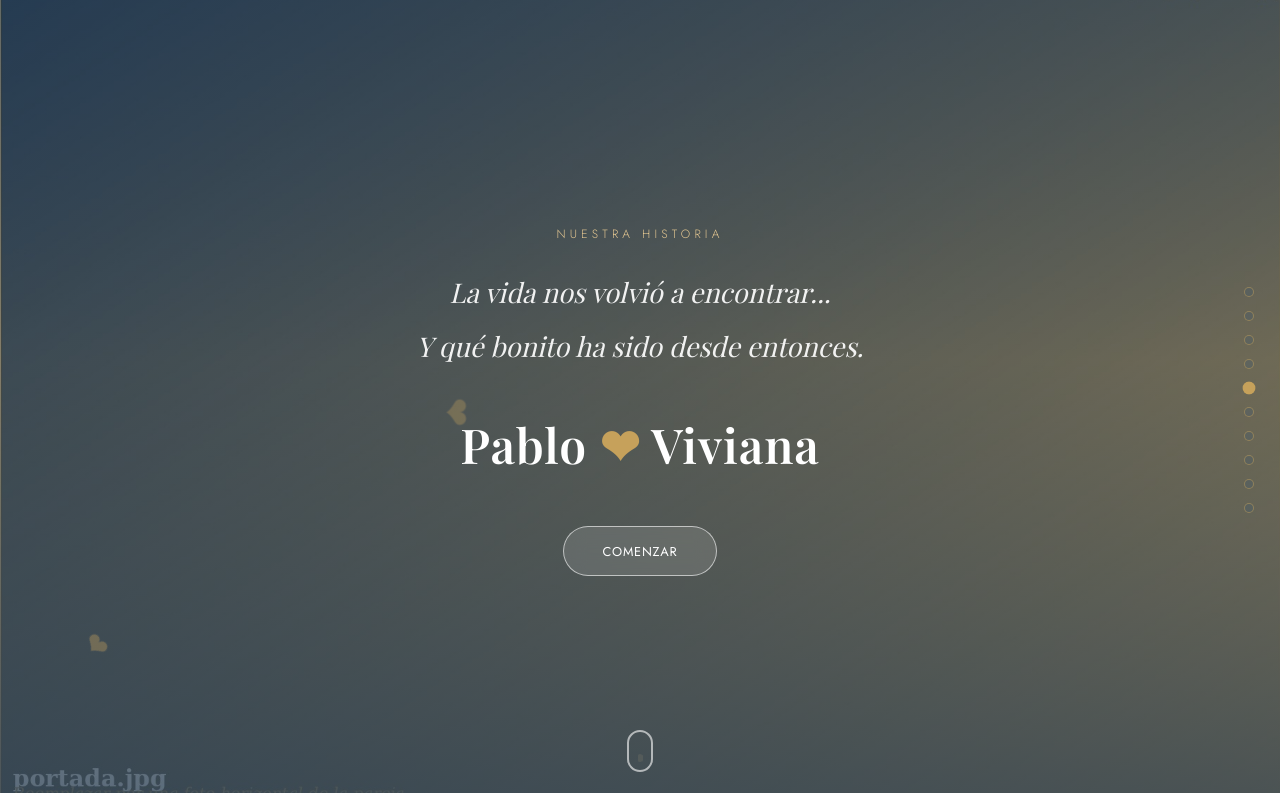
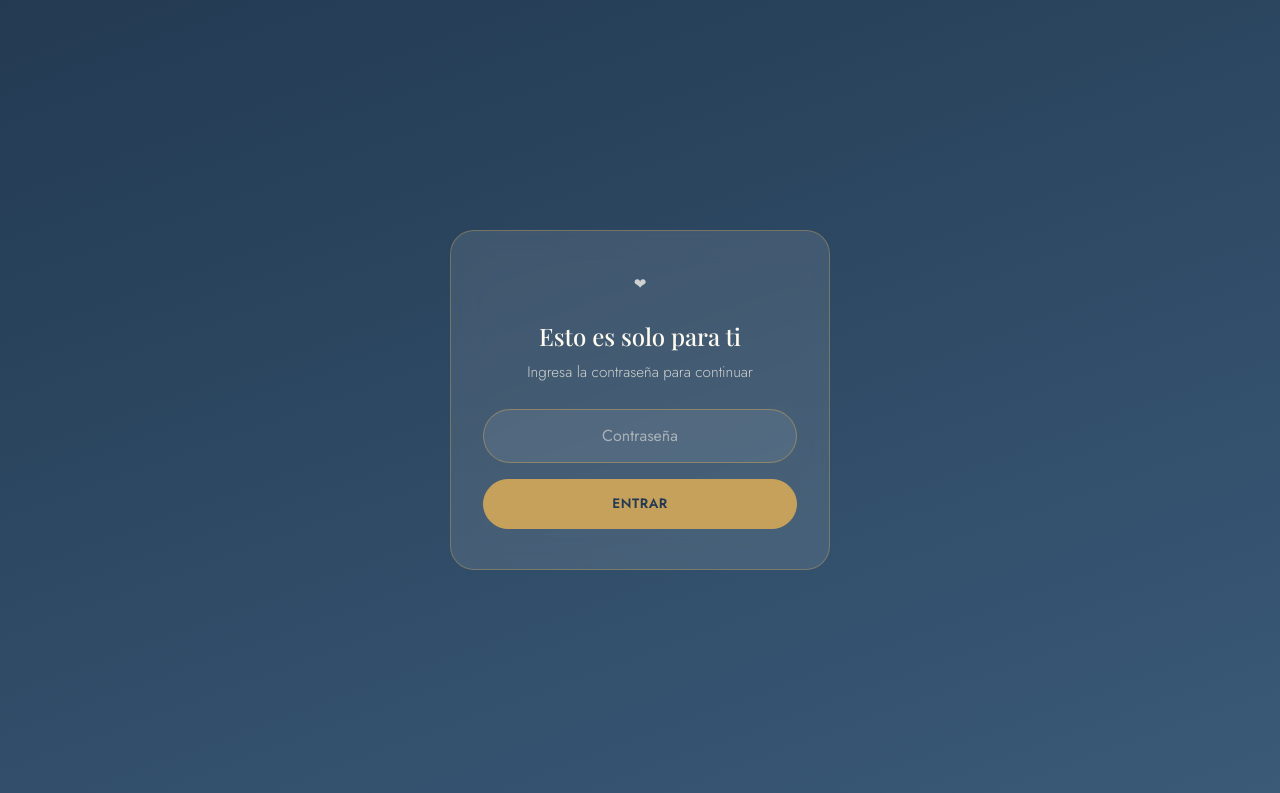
Before and after one commit to vicamaos18/PabloVivi, a plain HTML site: page index.html in a window 1280 px wide. Shown: the top 793 px of the page. Drawn offline with nearby package versions, Linux system fonts and the light colour scheme; a web font is replaced by a local one.

Commit message:
Ajustes finales

```diff
--- a/css/style.css
+++ b/css/style.css
@@ -1,14 +1,3 @@
-/* ==========================================================================
-   VIVIANA & [NOMBRE] — NUESTRA HISTORIA
-   Hoja de estilos principal.
-
-   PALETA DE COLORES (editar aquí si quieres cambiar el look completo):
-   - Blanco:        #FFFFFF
-   - Marfil:        #FFFAF0
-   - Beige arena:   #E6D6B8
-   - Dorado suave:  #C6A15B
-   - Azul atardecer:#3A5A78
-   ========================================================================== */
 
 :root {
   --color-white: #ffffff;
@@ -852,3 +841,114 @@ img {
     height: 170px;
   }
 }
+
+
+/* ==========================================================================
+   Pantalla de contraseña
+   ========================================================================== */
+#password-gate {
+  position: fixed;
+  inset: 0;
+  z-index: 9999;
+  display: flex;
+  align-items: center;
+  justify-content: center;
+  padding: 1.5rem;
+  background: linear-gradient(160deg, var(--color-sunset-blue-dark) 0%, var(--color-sunset-blue) 100%);
+  transition: opacity 0.6s ease, visibility 0.6s ease;
+}
+
+#password-gate.hidden {
+  opacity: 0;
+  visibility: hidden;
+  pointer-events: none;
+}
+
+body.gate-locked {
+  overflow: hidden;
+}
+
+.password-card {
+  max-width: 380px;
+  width: 100%;
+  text-align: center;
+  background: rgba(255, 250, 240, 0.1);
+  border: 1px solid rgba(198, 161, 91, 0.4);
+  border-radius: var(--radius-lg);
+  backdrop-filter: blur(14px);
+  -webkit-backdrop-filter: blur(14px);
+  padding: 2.5rem 2rem;
+  color: var(--color-ivory);
+}
+
+.password-heart {
+  font-size: 2rem;
+  color: var(--color-gold);
+  margin-bottom: 0.5rem;
+}
+
+.password-card h2 {
+  font-family: var(--font-title);
+  font-size: 1.5rem;
+  margin-bottom: 0.5rem;
+}
+
+.password-card p {
+  color: rgba(255, 250, 240, 0.75);
+  margin-bottom: 1.5rem;
+  font-size: 0.95rem;
+}
+
+#password-form input {
+  width: 100%;
+  padding: 0.75rem 1rem;
+  border-radius: 50px;
+  border: 1px solid rgba(198, 161, 91, 0.5);
+  background: rgba(255, 255, 255, 0.08);
+  color: var(--color-ivory);
+  text-align: center;
+  font-family: var(--font-body);
+  font-size: 1rem;
+  margin-bottom: 1rem;
+  outline: none;
+}
+
+#password-form input::placeholder {
+  color: rgba(255, 250, 240, 0.5);
+}
+
+#password-form button {
+  width: 100%;
+  padding: 0.75rem 1rem;
+  border-radius: 50px;
+  border: 1px solid var(--color-gold);
+  background: var(--color-gold);
+  color: var(--color-sunset-blue-dark);
+  font-weight: 600;
+  letter-spacing: 0.04em;
+  text-transform: uppercase;
+  font-size: 0.85rem;
+  cursor: pointer;
+  transition: transform 0.3s ease;
+}
+
+#password-form button:hover {
+  transform: translateY(-2px);
+}
+
+#password-error {
+  color: #e8a3a3;
+  font-size: 0.85rem;
+  margin-top: 1rem;
+  margin-bottom: 0;
+}
+
+@keyframes shake {
+  0%, 100% { transform: translateX(0); }
+  25% { transform: translateX(-8px); }
+  75% { transform: translateX(8px); }
+}
+
+.password-card.shake {
+  animation: shake 0.4s ease;
+}
--- a/index.html
+++ b/index.html
@@ -6,10 +6,7 @@
 <title>P &amp; V — Nuestra historia</title>
 <meta name="description" content="Una historia de amor contada como debe ser: despacio, con calma y con todo el cariño del mundo.">
 
-<!-- ============================================================
-     FUENTES: Playfair Display (títulos elegantes) + Jost (cuerpo)
-     Puedes cambiarlas por otras de Google Fonts si lo prefieres.
-============================================================= -->
+
 <link rel="preconnect" href="https://fonts.googleapis.com">
 <link rel="preconnect" href="https://fonts.gstatic.com" crossorigin>
 <link href="https://fonts.googleapis.com/css2?family=Playfair+Display:ital,wght@0,400;0,500;0,600;0,700;1,400;1,500&family=Jost:wght@300;400;500;600&display=swap" rel="stylesheet">
@@ -23,13 +20,23 @@
 <!-- Estilos propios del proyecto -->
 <link rel="stylesheet" href="css/style.css">
 
-<!-- ============================================================
-     FAVICON: reemplaza este archivo por el que prefieras.
-     Ruta esperada: assets/images/favicon.png
-============================================================= -->
+
 <link rel="icon" type="image/jpeg" href="assets/images/portada.jpg">
 </head>
 <body>
+
+  <div id="password-gate">
+  <div class="password-card">
+    <p class="password-heart">❤</p>
+    <h2>Esto es solo para ti</h2>
+    <p>Ingresa la contraseña para continuar</p>
+    <form id="password-form" autocomplete="off">
+      <input type="password" id="password-input" placeholder="Contraseña" required>
+      <button type="submit">Entrar</button>
+      <p id="password-error" hidden>Contraseña incorrecta, inténtalo de nuevo.</p>
+    </form>
+  </div>
+</div>
 
 <!-- Corazones flotantes decorativos (generados por JS, ver script.js) -->
 <div id="floating-hearts" aria-hidden="true"></div>
@@ -54,16 +61,13 @@
 </nav>
 
 <!-- ============================================================
-     SECCIÓN 1 — PORTADA (HERO)
-     EDITAR: texto principal, foto de fondo
-     FOTO: assets/images/portada.jpg (reemplázala por una horizontal, 1920x1280 o similar)
+     SECCIÓN 1 — PORTADA
 ============================================================= -->
 <section id="seccion-1" class="hero-section" data-parallax-bg>
   <div class="hero-bg" style="background-image:url('assets/images/portada.jpg');"></div>
   <div class="hero-overlay"></div>
 
   <div class="hero-content container text-center" data-aos="fade-up" data-aos-duration="1200">
-    <!-- EDITAR TEXTO DE PORTADA AQUÍ -->
     <p class="hero-eyebrow">Nuestra historia</p>
     <p class="hero-line">La vida nos volvió a encontrar...</p>
     <p class="hero-line">Y qué bonito ha sido desde entonces.</p>
@@ -81,21 +85,19 @@
 </section>
 
 <!-- ============================================================
-     SECCIÓN 2 — TODO EMPEZÓ MUCHO ANTES
-     EDITAR: texto y foto
-     FOTO: assets/images/universidad.jpg
+     SECCIÓN 2
 ============================================================= -->
 <section id="seccion-2" class="story-section story-section-alt">
   <div class="container">
     <div class="row align-items-center g-5">
       <div class="col-lg-6" data-aos="fade-right" data-aos-duration="1000">
         <div class="photo-frame">
-          <img src="assets/images/primer_capitulo.jpeg" alt="Universidad, donde todo empezó" class="img-fluid" loading="lazy">
+          <img src="assets/images/primer_capitulo.jpeg" alt="" class="img-fluid" loading="lazy">
         </div>
       </div>
       <div class="col-lg-6" data-aos="fade-left" data-aos-duration="1000" data-aos-delay="150">
         <h2 class="section-title">Al principio...</h2>
-        <!-- EDITAR TEXTO AQUÍ -->
+
         <p class="section-text">
          Solo compartíamos algunos saludos y momentos de la vida universitaria, sin imaginar lo que el futuro tenía preparado para nosotros.
         </p>
@@ -105,7 +107,7 @@
         <p class="section-text section-text-emphasis">
           Sin saberlo, la vida ya estaba escribiendo las primeras líneas de nuestra historia.
         </p>
-        <!-- EDITAR TEXTO AQUÍ -->
+
         <p class="section-text">
           Son recuerdos hermosos que nunca olvidé y que siempre han ocupado un lugar especial en mi corazón.
          Aunque nuestras vidas siguieron por caminos distintos,  aquellos momentos nunca dejaron de acompañarme, como una llama encendida, esperando el momento de volver a encontrarnos.
@@ -123,31 +125,26 @@
 
 
 <!-- ============================================================
-     SECCIÓN 4 — LA FOTO QUE CAMBIÓ NUESTRA HISTORIA
-     INTERACCIÓN: la foto aparece borrosa; al hacer clic se revela
-     con una animación y aparece el mensaje "Todo comenzó aquí ❤️"
-     FOTO: assets/images/foto_mar.jpg
+     SECCIÓN 4
 ============================================================= -->
 <section id="seccion-4" class="story-section reveal-section">
   <div class="container text-center" data-aos="fade-up">
     <h2 class="section-title">Dos decisiones, una oportunidad...</h2>
 
-    <!-- Fecha destacada -->
     <div class="date-highlight mt-5" data-aos="fade-up" data-aos-delay="100">
       <span class="date-highlight-number">23</span>
       <span class="date-highlight-text">de abril de 2026</span>
     </div>
 
-    <!-- Imagen interactiva con blur -->
     <div class="reveal-photo-wrapper mx-auto mt-5" data-aos="zoom-in">
       <button type="button" class="reveal-photo-btn" id="reveal-photo-btn" aria-label="Haz clic para revelar la foto">
         <img src="assets/images/foto_mar.jpeg" alt="La foto del mar que cambió nuestra historia" class="reveal-photo" id="reveal-photo">
         <span class="reveal-hint">Todo comenzó aquí ❤️</span>
       </button>
       <br>
-      <!--<p class="reveal-message" id="reveal-message">Todo comenzó aquí <span class="heart">❤</span></p>-->
+
     </div>
-    <!-- EDITAR TEXTO AQUÍ -->
+
     <p class="section-text mx-auto" style="max-width:720px;">
       Después de cinco años apareció una oportunidad que no quería dejar pasar. Vi tu foto en el mar y decidí comentarla, con la esperanza de que pudiera convertirse en el inicio de una conversación. No sabía si responderías, si esto llegaría más lejos, pero quise arriesgarme.
     </p>
@@ -156,16 +153,16 @@
     </p>
   </div>
    <!--  ============================================================
-      SECCIÓN 5 — LA GUAJIRA, DONDE NOS ELEGIMOS
+      SECCIÓN 5
   ============================================================= -->
   <section id="seccion-5" class="story-section story-section-dark">
   <div class="container text-center" data-aos="fade-up">
-    <h2 class="section-title">Nuestras citas</h2>
-    <!-- EDITAR TEXTO AQUÍ -->
+    <h2 class="section-title">Algunas foticos</h2>
+
 
   </div>
 
-  <!-- Carrusel premium -->
+  <!-- Carrusel -->
   <div class="container mt-5" data-aos="zoom-in">
   <div id="guajiraCarouselVertical" class="carousel slide premium-carousel premium-carousel-vertical" data-bs-ride="carousel">
     <div class="carousel-indicators">
@@ -219,13 +216,11 @@
     </button>
   </div>
 </div>
-  <!-- SUBSECCIÓN — LAS CONVERSACIONES -->
+  <!-- SUBSECCIÓN -->
   <div class="container mt-5 pt-5">
     <p class="section-kicker text-center">Mensajitos lindos</p>
 
-    <!-- Galería tipo chat -->
     <div class="chat-gallery" data-aos="fade-up" data-aos-delay="100">
-      <!-- EDITAR/REEMPLAZAR CAPTURAS DE CHAT AQUÍ -->
       <div class="chat-bubble-img"><img src="assets/images/chat_01.jpeg" alt="Captura de conversación 1" loading="lazy"></div>
       <div class="chat-bubble-img"><img src="assets/images/chat_02.jpeg" alt="Captura de conversación 2" loading="lazy"></div>
       <div class="chat-bubble-img"><img src="assets/images/chat_03.jpeg" alt="Captura de conversación 3" loading="lazy"></div>
@@ -234,11 +229,6 @@
 
     <div class="row justify-content-center mt-5">
       <div class="col-lg-8 text-center" data-aos="fade-up">
-        <!-- EDITAR TEXTO AQUÍ -->
-        <p class="section-text">
-          Me encanta hablar contigo, cuando me cuentas tus experiencias y cuando hablas de lo que te apasiona. Me gusta cuando confías en mí, abres tu corazón y expresas tus sentimientos y emociones.
-           Tus mensajes me alegran la vida.🥰
-        </p>
         <p class="section-text section-text-emphasis">
            Te convertiste en mi mensaje favorito del día.
         </p>
@@ -248,12 +238,11 @@
 </section>
 
 <!-- ============================================================
-     SECCIÓN 5 — LA GUAJIRA, DONDE NOS ELEGIMOS
+     SECCIÓN 5
 ============================================================= -->
 <section id="seccion-5" class="story-section story-section-dark">
   <div class="container text-center" data-aos="fade-up">
     <h2 class="section-title">La Guajira</h2>
-    <!-- EDITAR TEXTO AQUÍ -->
     <p class="section-text mx-auto" style="max-width:720px;">
       Fue una experiencia que llegó de una manera inesperada y terminó convirtiéndose en un viaje muy especial para nosotros. Fueron días de disfrutar, conocer, conversar y dejarnos llevar por cada momento.
     </p>
@@ -265,7 +254,7 @@
     </p>
   </div>
 
-  <!-- Carrusel premium -->
+  <!-- Carrusel -->
   <div class="container mt-5" data-aos="zoom-in">
     <div id="guajiraCarousel" class="carousel slide premium-carousel" data-bs-ride="carousel">
       <div class="carousel-indicators">
@@ -277,7 +266,6 @@
 
       </div>
       <div class="carousel-inner">
-        <!-- EDITAR/REEMPLAZAR FOTOS DE LA GUAJIRA AQUÍ -->
         <div class="carousel-item active">
           <img src="assets/images/guajira_01.jpg" class="d-block w-100" alt="La Guajira, foto 1" loading="lazy">
         </div>
@@ -321,14 +309,14 @@
 
     <div class="row justify-content-center mt-5">
       <div class="col-lg-8 text-center" data-aos="fade-up">
-        <!-- EDITAR TEXTO AQUÍ -->
+
         <p class="section-text">Me encanta este video porque guarda un momento muy sencillo, pero muy especial para mí. Los dos contemplando un ese atardecer tan hermoso, hablando y disfrutando de ese momento sin pensar en nada más.</p>
         <p class="section-text section-text-emphasis">Hablar contigo es mi pasatiempo favorito.</p>
       </div>
     </div>
   </div>
 
-  <!-- SUBSECCIÓN — EL DÍA QUE NOS ELEGIMOS -->
+  <!-- SUBSECCIÓN  -->
   <div class="container mt-5 pt-5">
     <div class="row align-items-center g-5">
       <div class="col-lg-6" data-aos="fade-right">
@@ -354,7 +342,7 @@
 </section>
 
 <!-- ============================================================
-     SECCIÓN 6 — LAS COSAS QUE AMO DE TI
+     SECCIÓN 6
 ============================================================= -->
 <section id="seccion-6" class="story-section">
   <div class="container text-center" data-aos="fade-up">
@@ -550,7 +538,7 @@
 </section>
 
 <!-- ============================================================
-     SECCIÓN 7 — LOS QUE TAMBIÉN HACEN PARTE DE ESTA HISTORIA
+     SECCIÓN 7
 ============================================================= -->
 <section id="seccion-7" class="story-section story-section-alt">
   <div class="container text-center" data-aos="fade-up">
@@ -573,7 +561,6 @@
         </div>
       </div>
 
-      <!-- Fotos pequeñas: mascotas -->
       <div class="col-md-6" data-aos="fade-left">
         <div class="row g-4 h-100">
           <div class="col-6">
@@ -619,14 +606,13 @@
 </section>
 
 <!-- ============================================================
-     SECCIÓN 8 — NUESTROS SUEÑOS
-     EDITAR: tarjetas de sueños
+     SECCIÓN 8
 ============================================================= -->
 <section id="seccion-8" class="story-section">
   <div class="container text-center" data-aos="fade-up">
     <p class="section-kicker">Lo que viene</p>
     <h2 class="section-title">Algunos sueños</h2>
-    <!-- EDITAR TEXTO AQUÍ -->
+
     <p class="section-text mx-auto mb-5" style="max-width:680px;">
      Amo lo que hemos vivido hasta ahora,<br>
      pero me emociona más pensar en todo lo lindo que nos falta por vivir.
@@ -635,7 +621,6 @@
 
   <div class="container">
     <div class="row g-4 justify-content-center">
-      <!-- EDITAR/AGREGAR TARJETAS DE SUEÑOS AQUÍ -->
       <div class="col-6 col-md-4 col-lg-3" data-aos="fade-up">
         <div class="dream-card"><span>✈️</span><p>Viajar y descubrir el mundo juntos</p></div>
       </div>
@@ -659,9 +644,7 @@
 </section>
 
 <!-- ============================================================
-     SECCIÓN 9 — RULETA DEL AMOR
-     Ruleta real que gira (canvas), con confeti al finalizar.
-     EDITAR: opciones en el array WHEEL_OPTIONS en js/script.js
+     SECCIÓN 9
 ============================================================= -->
 <section id="seccion-9" class="story-section story-section-dark text-center">
   <div class="container" data-aos="fade-up">
@@ -680,15 +663,12 @@
 
     <div id="wheelResult" class="wheel-result mt-4" role="status" aria-live="polite"></div>
   </div>
-  <!-- Canvas de confeti, ocupa toda la pantalla -->
+
   <canvas id="confettiCanvas" aria-hidden="true"></canvas>
 </section>
 
 <!-- ============================================================
-     SECCIÓN 10 — CARTA FINAL
-     Estructura visual lista para editar. NO se incluye texto
-     definitivo: reemplaza el contenido dentro de #carta-final-texto.
-     FOTO: assets/images/foto_final.jpg
+     SECCIÓN 10
 ============================================================= -->
 <section id="seccion-10" class="story-section letter-section">
   <div class="letter-bg" style="background-image:url('assets/images/foto_final.jpg');"></div>
@@ -697,11 +677,6 @@
   <div class="container position-relative">
     <div class="letter-card mx-auto" data-aos="fade-up" data-aos-duration="1000">
       <h2 class="letter-title">Amor...</h2>
-
-      <!-- ============================================================
-           EDITAR AQUÍ: escribe la carta final definitiva.
-           Puedes usar tantos <p> como necesites.
-      ============================================================= -->
       <div id="carta-final-texto" class="letter-text" contenteditable="false">
         <p>Quiero empezar dándote las gracias por ser como eres conmigo.
           Gracias por quererme de la forma en que lo haces, por demostrarme lo que sientes, por escucharme, entenderme y hacerme sentir tan especial.
@@ -736,4 +711,7 @@
 <!-- Script propio del proyecto -->
 <script src="js/script.js"></script>
 </body>
+
+
+
 </html>
--- a/js/script.js
+++ b/js/script.js
@@ -1,7 +1,42 @@
+
 /* ==========================================================================
-   VIVIANA & [NOMBRE] — NUESTRA HISTORIA
-   Script principal del sitio.
+   Pantalla de contraseña
    ========================================================================== */
+(function () {
+  const SITE_PASSWORD = '08082026'; // <-- cambia esta contraseña
+
+  const gate = document.getElementById('password-gate');
+  if (!gate) return;
+
+  if (sessionStorage.getItem('site_unlocked') === 'true') {
+    gate.classList.add('hidden');
+    return;
+  }
+
+  document.body.classList.add('gate-locked');
+
+  const form = document.getElementById('password-form');
+  const input = document.getElementById('password-input');
+  const error = document.getElementById('password-error');
+  const card = document.querySelector('.password-card');
+
+  form.addEventListener('submit', function (e) {
+    e.preventDefault();
+    if (input.value === SITE_PASSWORD) {
+      sessionStorage.setItem('site_unlocked', 'true');
+      document.body.classList.remove('gate-locked');
+      gate.classList.add('hidden');
+    } else {
+      error.hidden = false;
+      card.classList.add('shake');
+      input.value = '';
+      setTimeout(function () {
+        card.classList.remove('shake');
+      }, 400);
+    }
+  });
+})();
+
 
 document.addEventListener('DOMContentLoaded', function () {
 
@@ -18,8 +53,7 @@ document.addEventListener('DOMContentLoaded', function () {
   }
 
   /* ------------------------------------------------------------------
-     2) Scroll suave para el botón "Comenzar nuestra historia"
-        (y cualquier ancla interna)
+     2) Scroll suave para el botón
   ------------------------------------------------------------------ */
   document.querySelectorAll('a[href^="#"]').forEach(function (link) {
     link.addEventListener('click', function (e) {
@@ -87,7 +121,7 @@ document.addEventListener('DOMContentLoaded', function () {
   }
 
   /* ------------------------------------------------------------------
-     5) SECCIÓN 4 — Blur reveal de la foto del mar
+     5) SECCIÓN 4 —
   ------------------------------------------------------------------ */
   const revealBtn = document.getElementById('reveal-photo-btn');
   const revealMessage = document.getElementById('reveal-message');
```
